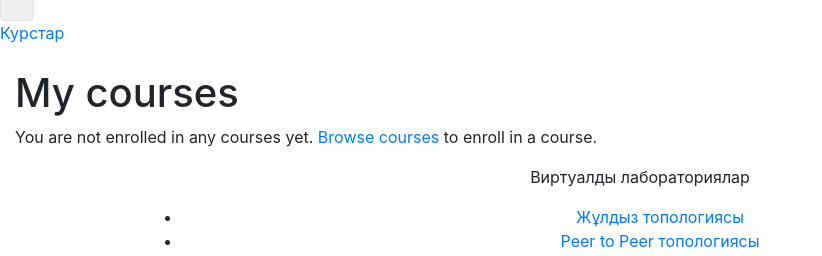
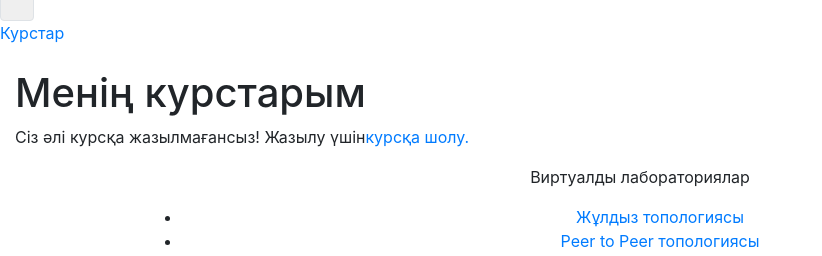
Before and after one commit to Bekbo01/testdjango, a Django app: template students/templates/students/course/list.html in a window 1280 px wide. Shown: the part 321-577 px from the top of the page, without its empty margins (0-822 px from the left). Run offline with Django 3.2, Linux system fonts and the light colour scheme; the template is opened without the code that fills it, so the values that code supplies are empty; parts of the project's set-up code (start-up, migrations or seed data) failed here and were passed over; some libraries are stand-ins or nearby versions.

Commit message:
Update list.html

```diff
--- a/students/templates/students/course/list.html
+++ b/students/templates/students/course/list.html
@@ -1,21 +1,21 @@
  {% extends "base.html" %}
  {% load i18n %}
-   {% block title %}My courses{% endblock %}
+   {% block title %}Менің курстарым{% endblock %}
    {% block content %}
    <div class="container-fluid">
-       <h1>{% trans 'My courses' %}</h1>
+       <h1>{% trans 'Менің курстарым' %}</h1>
        <div>
            {% for course in object_list %}
                 {% if course.modules.count > 0 %}
                <div>
                    <h3>{{ course.title }}</h3>
-                   <p><a href="{% url 'student_course_detail' course.id %}" class="bg-teal-600 hover:bg-teal-700 text-white text-sm px-4 py-2  border rounded-full">{% trans 'Access contents' %}</a></p>
+                   <p><a href="{% url 'student_course_detail' course.id %}" class="bg-teal-600 hover:bg-teal-700 text-white text-sm px-4 py-2  border rounded-full">{% trans 'Курсқа өту' %}</a></p>
                </div>
                {% endif %}
            {% empty %}
                <p>
-                   {% trans 'You are not enrolled in any courses yet.' %}
-                   <a href="{% url 'course_list' %}" class="link">{% trans 'Browse courses' %}</a> {% trans 'to enroll in a course.' %}
+                   {% trans 'Сіз әлі курсқа жазылмағансыз!' %}
+                   {% trans 'Жазылу үшін' %}<a href="{% url 'course_list' %}" class="link">{% trans 'курсқа шолу.' %}</a>
                </p>
            {% endfor %}
        </div>
```
